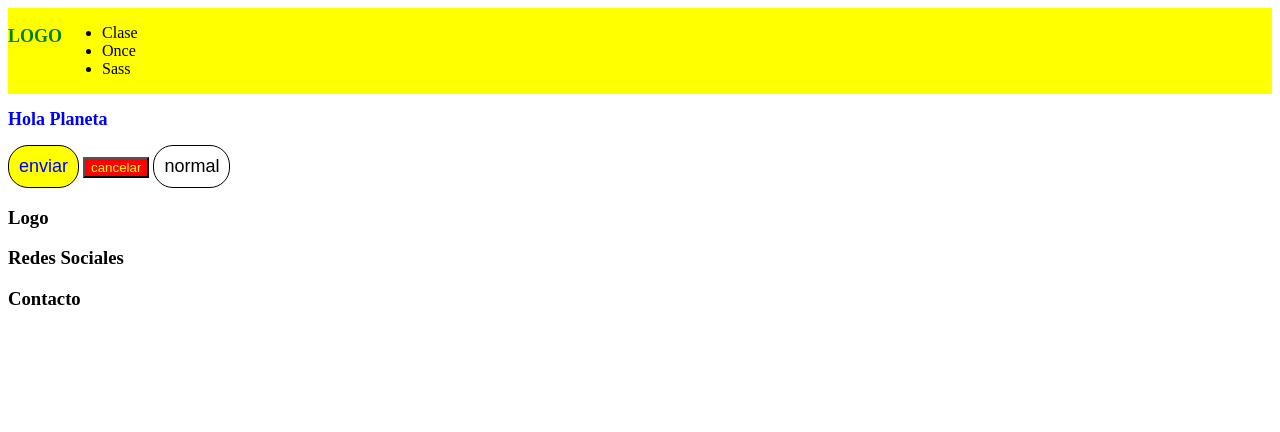
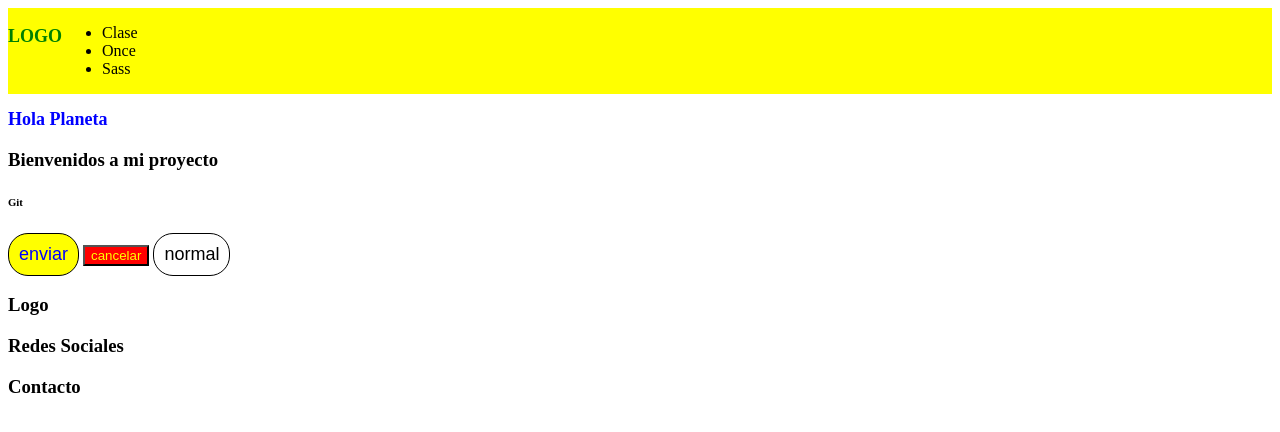
Before and after one commit to FrancoOsorio/Clase_15, a website: page index.html in a window 1280 px wide. Drawn offline with Linux system fonts and the light colour scheme.

Commit message:
agregue encabezados a mi index

```diff
--- a/index.html
+++ b/index.html
@@ -19,6 +19,8 @@
 	</header>
 	<section class="encabezado">
 		<h1>Hola Planeta</h1>
+		<h3>Bienvenidos a mi proyecto</h3>
+		<h6>Git</h6>
 		<input type="submit" class="boton-enviar" value="enviar">
 		<input type="submit" class="boton-cancelar" value="cancelar">
 		<input type="submit" class="boton" value="normal">
```
